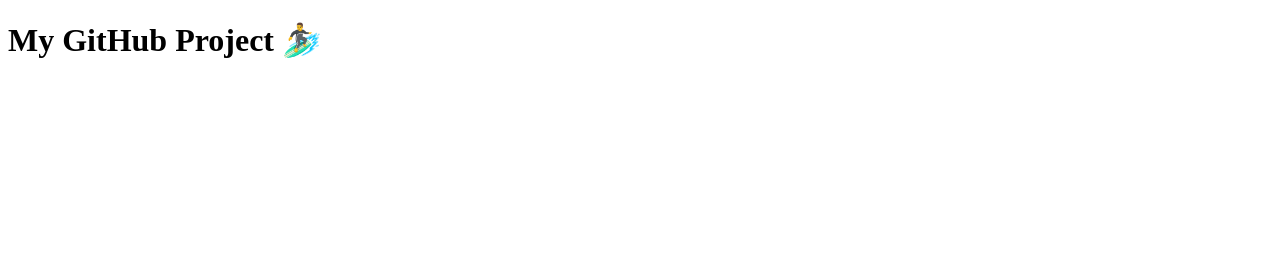
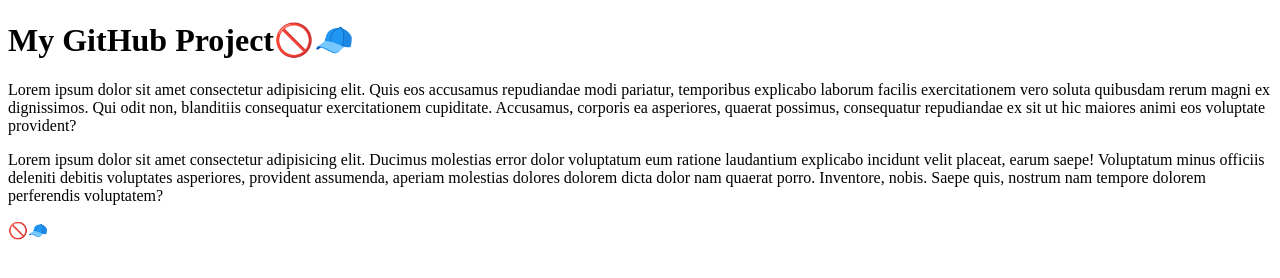
Before and after one commit to christianyuen/my-github-project, a plain HTML site: page index.html in a window 1280 px wide. Drawn offline with Linux system fonts and the light colour scheme.

Commit message:
Added Footer

```diff
--- a/index.html
+++ b/index.html
@@ -8,7 +8,15 @@
 </head>
 <body>
 
-    <h1>My GitHub Project 🏄‍♂️</h1>
+    <h1>My GitHub Project🚫🧢</h1>
+
+    <p>Lorem ipsum dolor sit amet consectetur adipisicing elit. Quis eos accusamus repudiandae modi pariatur, temporibus explicabo laborum facilis exercitationem vero soluta quibusdam rerum magni ex dignissimos. Qui odit non, blanditiis consequatur exercitationem cupiditate. Accusamus, corporis ea asperiores, quaerat possimus, consequatur repudiandae ex sit ut hic maiores animi eos voluptate provident?</p>
+
+    <p>Lorem ipsum dolor sit amet consectetur adipisicing elit. Ducimus molestias error dolor voluptatum eum ratione laudantium explicabo incidunt velit placeat, earum saepe! Voluptatum minus officiis deleniti debitis voluptates asperiores, provident assumenda, aperiam molestias dolores dolorem dicta dolor nam quaerat porro. Inventore, nobis. Saepe quis, nostrum nam tempore dolorem perferendis voluptatem?</p>
+
+    <footer>
+        <p>🚫🧢</p>
+    </footer>
 
 </body>
 </html>
```
